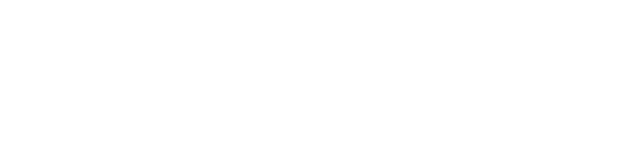
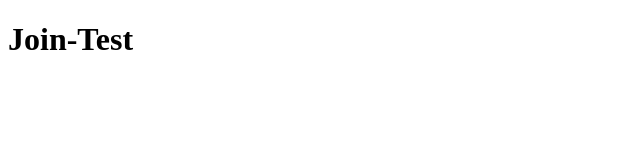
Before and after one commit to RaphaelKono/join, a plain HTML site: page index.html in a window 1280 px wide. Shown: the whole page, without its empty margins (0-640 px from the left). Drawn offline with Linux system fonts and the light colour scheme.

Commit message:
test-Raphael

```diff
--- a/index.html
+++ b/index.html
@@ -11,7 +11,7 @@
 </head>
 
 <body>
-
+    <h1>Join-Test</h1>
 </body>
 
 </html>
```
